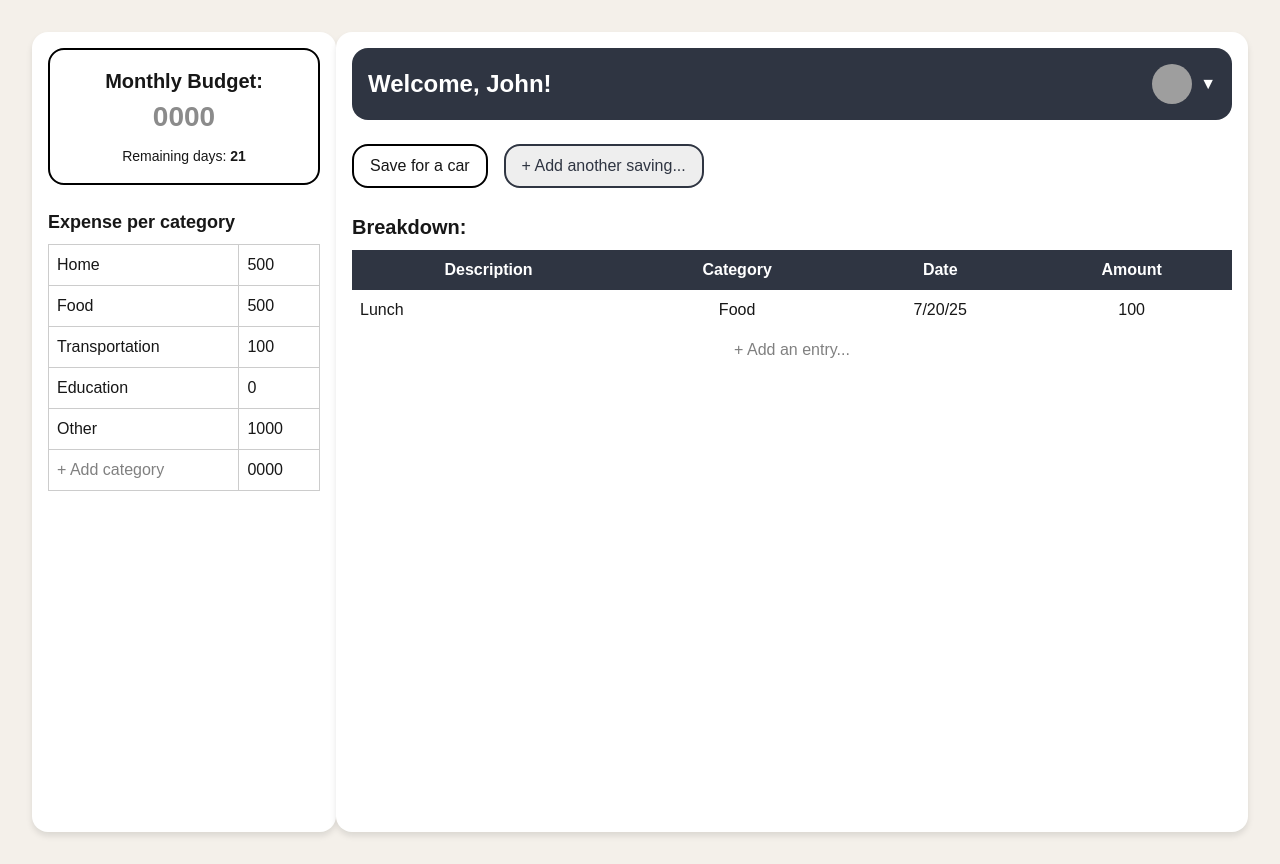
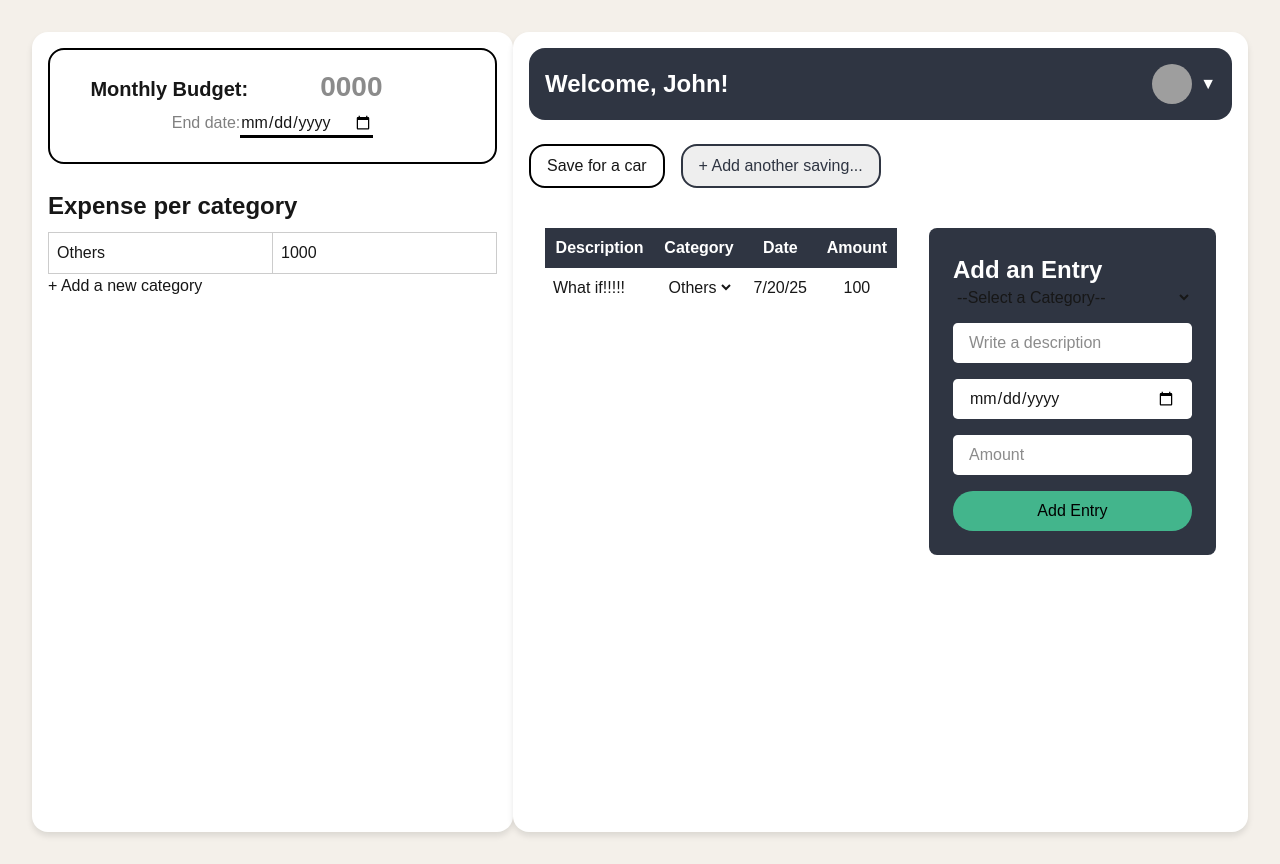
Before and after one commit to krisisy/unibudget, a Next.js app: page /tracker in a window 1280 px wide. Built offline with nearby package versions, Linux system fonts and the light colour scheme; grey boxes are pictures that could not be loaded.

Commit message:
Working on some general functionality

```diff
--- a/src/app/globals.css
+++ b/src/app/globals.css
@@ -1,4 +1,14 @@
 @import "tailwindcss";
+
+input::-webkit-outer-spin-button,
+input::-webkit-inner-spin-button {
+  -webkit-appearance: none;
+  margin: 0;
+}
+
+input[type="number"] {
+  -moz-appearance: textfield;
+}
 
 :root {
   --background: #F1EBE5;
@@ -23,6 +33,10 @@ body {
   background: var(--background);
   color: var(--foreground);
   font-family: Arial, Helvetica, sans-serif;
+}
+
+button {
+  cursor: pointer;
 }
 
 h2 {
--- a/src/app/styles/Main.module.css
+++ b/src/app/styles/Main.module.css
@@ -41,21 +41,36 @@
   font-weight: 700;
   text-align: center;
   width: 50%;
+  border-bottom: solid 3px white;
   outline: none;
 }
 
-.budgetAmount:focus {
+.budgetAmount:focus, .budgetDays input:focus {
   border-bottom: solid 3px;
+}
+
+.budgetDate {
+  margin: 0 auto;
+  outline: none;
+  border-bottom: solid 3px black;
 }
 
 .budgetDays {
   margin-top: 0.5rem;
   font-size: 0.875rem;
+  align-items: center;
+  text-align: center;
+}
+
+.budgetDays input {
+  text-align: center;
+  width: 20px;
+  outline: none;
+  border-bottom: solid 3px white;
 }
 
 .categoryTitle {
   font-weight: bold;
-  font-size: 1.125rem;
   margin-bottom: 0.5rem;
 }
 
@@ -113,11 +128,19 @@
   border-radius: 1rem;
   font-size: 1rem;
 }
+/* Entries */
+.entries {
+  display: flex;
+  gap: 2rem;
+  align-items: flex-start;
+  width: 100%;
+  padding: 1rem;
+  box-sizing: border-box;
+}
 
-.breakdownTitle {
-  font-size: 1.25rem;
-  font-weight: 600;
-  margin-bottom: 0.5rem;
+/* Entry table */
+.tableCont {
+  flex: 1;
 }
 
 .breakdownTable {
@@ -132,6 +155,10 @@
 
 .descTable {
   text-align: left;
+  white-space: normal;
+  word-wrap: break-word;
+  word-break: break-word;
+  max-width: 150px;
 }
 
 .breakdownTable th {
@@ -145,6 +172,51 @@
   padding: 0.5rem;
 }
 
-.textGray {
+.textGray, .budgetBox label {
   color: gray;
 }
+/* Entry form */
+.addEntry {
+  padding: 1.5rem;
+  background-color: #2f3542;
+  border-radius: 8px;
+  max-width: 400px;
+  margin: 0 auto;
+}
+
+.addEntry h2 {
+  color: white;
+}
+
+.entryForm {
+  display: flex;
+  flex-direction: column;
+  gap: 1rem;
+}
+
+.entryForm input,
+.entryForm button {
+  padding: 0.5rem 1rem;
+  font-size: 1rem;
+}
+
+.entryForm input {
+  background-color: white;
+  border-radius: .3rem;
+  outline: none;
+}
+
+.entryBtn  {
+  background-color: #43b58c;
+  padding: 0.75rem;
+  border-radius: 9999px;
+  font-size: 1.125rem;
+  color: black;
+  font-weight: 500;
+  cursor: pointer;
+}
+
+.entryBtn:hover {
+  background-color: #F1EBE5;
+  transition: .3s;
+}
--- a/src/app/tracker/page.js
+++ b/src/app/tracker/page.js
@@ -1,29 +1,129 @@
+'use client';
 import Image from "next/image";
+import { useState, useEffect } from "react";
 import styles from '../styles/Main.module.css';
 
 export default function Tracker() {
+  const [targetDate, setTargetDate] = useState('');
+  const [daysRemaining, setDaysRemaining] = useState(null);
+  const [rows, setRows] = useState([
+    {category: "Others", amount: 1000}
+  ]);
+  const [linkedRows, setLinkedRows] = useState([
+  { selectedCategory: '' }
+  ]);
+
+  // Setting up the date
+  const calculateDaysRemaining = (dateString) => {
+    const today = new Date();
+    const selectedDate = new Date(dateString);
+
+    today.setHours(0, 0, 0, 0);
+    selectedDate.setHours(0, 0, 0, 0);
+
+    const diffInTime = selectedDate - today;
+
+    const diffInDays = Math.ceil(diffInTime / (1000 * 60 * 60 * 24));
+    return diffInDays;
+  };
+
+  useEffect(() => {
+    if (targetDate) {
+      const days = calculateDaysRemaining(targetDate);
+      setDaysRemaining(days);
+    }
+  }, [targetDate]);
+
+  // Handling category change
+  const handleAddRow = (index, field, value) => {
+    const newRows = [...rows];
+    newRows[index][field] = value;
+    setRows(newRows);
+  };
+
+  const addRow = () => {
+    setRows([...rows, { category: '', amount: 0}]);
+  };
+
+  const addLinkedRow = () => {
+    setLinkedRows([...linkedRows, { selectedCategory: ''}]);
+  };
+
+  const handleLinkedChange = (index, value) => {
+    const updated = [...linkedRows];
+    updated[index].selectedCategory = value;
+    setLinkedRows(updated);
+  };
+
+  const getCategories = () => {
+    return rows
+      .filter((row) => row.category.trim !== '')
+      .map((row, i) => (
+        <option key={i} value={row.category}>
+          {row.category}
+        </option>
+      ));
+  };
+
   return (
     <div className={styles.budgetPage}>
       <div className={styles.budgetGrid}>
+
         {/* Left Panel */}
         <div className={styles.budgetLeft}>
           <div className={styles.budgetBox}>
-            <div className={styles.budgetTitle}>Monthly Budget:</div>
-            <input type="text" placeholder="0000" className={styles.budgetAmount}></input>
-            <div className={styles.budgetDays}>Remaining days: <span className="font-semibold">21</span></div>
+
+            <span className={styles.budgetTitle}>Monthly Budget:</span>
+            <input type="number" placeholder="0000" min="0" id="1" className={styles.budgetAmount}></input> <br />
+
+            <label htmlFor="dateInput">End date:</label>
+
+              <input
+                className={styles.budgetDate}
+                type="date"
+                id="dateInput"
+                placeholder="0"
+                value={targetDate}
+                onChange={(e) => setTargetDate(e.target.value)} />
+
+            <div className={styles.budgetDays}>
+
+              {/* Setting remaining days */}
+              {daysRemaining !== null && (
+                <p style={{ marginTop: '15px' }}>
+                  {daysRemaining > 1
+                    ? `${daysRemaining} days remaining`
+                    : daysRemaining === 1
+                    ? '1 day remaining'
+                    : daysRemaining === 0
+                    ? 'Final day!'
+                    : 'Previous goal has passed. Set a new date!'}
+                </p>
+              )}
             </div>
 
-          <div className={styles.categoryTitle}>Expense per category</div>
+          </div>
+          {/* Categories side */}
+          <h2 className={styles.categoryTitle}>Expense per category</h2>
           <table className={styles.categoryTable}>
             <tbody>
-              <tr><td>Home</td><td>500</td></tr>
-              <tr><td>Food</td><td>500</td></tr>
-              <tr><td>Transportation</td><td>100</td></tr>
-              <tr><td>Education</td><td>0</td></tr>
-              <tr><td>Other</td><td>1000</td></tr>
-              <tr><td className={styles.textGray}>+ Add category</td><td>0000</td></tr>
+              {rows.map((row, index) =>
+                <tr key={index}>
+                  <td><input
+                      type="text"
+                      value={row.category}
+                      onChange={(e) => handleAddRow(index, 'category', e.target.value)} />
+                  </td>
+                  <td><input
+                      type="number"
+                      value={row.amount}
+                      onChange={(e) => handleAddRow(index, 'amount', e.target.value)} />
+                  </td>
+                </tr>
+              )}
             </tbody>
           </table>
+          <button onClick={addRow}>+ Add a new category</button>
         </div>
 
         {/* Right Panel */}
@@ -31,7 +131,7 @@ export default function Tracker() {
           <div className={styles.userHeader}>
             <h2>Welcome, John!</h2>
             <div className={styles.userProfile}>
-              <img src="https://avatar.iran.liara.run/public" alt="User" avatar />
+              <img src="https://avatar.iran.liara.run/public" alt="User" avatar="true" />
               {/* <Image className={styles.avatar} width={`40`} height={`40`} src="https://avatar.iran.liara.run/public" alt="User" avatar/> */}
               <button>▼</button>
             </div>
@@ -42,7 +142,8 @@ export default function Tracker() {
             <button className={styles.secondaryButton}>+ Add another saving...</button>
           </div>
 
-          <h3 className={styles.breakdownTitle}>Breakdown:</h3>
+          <div className={styles.entries}>
+            <div className={styles.tableCont}>
               <table className={styles.breakdownTable}>
                 <thead>
                   <tr>
@@ -54,16 +155,43 @@ export default function Tracker() {
                 </thead>
                 <tbody>
                   <tr>
-                <td className={styles.descTable}>Lunch</td>
-                <td>Food</td>
+                    <td className={styles.descTable}>What if!!!!!</td>
+                    {linkedRows.map((row, index) =>(
+                      <td key={`linked-${index}`}>
+                        <select
+                          value={row.selectedCategory}
+                          onChange={(e) => handleLinkedChange(index, e.target.value)}>
+                          {getCategories()}
+                        </select>
+                      </td>
+                    ))}
                     <td>7/20/25</td>
                     <td>100</td>
                   </tr>
-              <tr>
-                <td colSpan="4" className={styles.textGray}>+ Add an entry...</td>
-              </tr>
                 </tbody>
               </table>
+            </div>
+            <div className={styles.addEntry}>
+              <h2>Add an Entry</h2>
+              {linkedRows.map((row, index) =>(
+                <form className={styles.entryForm} key={`linked-${index}`}>
+                <select
+                  value={row.selectedCategory}
+                  onChange={(e) => handleLinkedChange(index, e.target.value)}>
+                <option value="">--Select a Category--</option>
+                {getCategories()}
+                </select>
+                <input type="text" placeholder="Write a description" maxLength="50"/>
+                <input type="date" placeholder="Date" required/>
+                <input type="number" placeholder="Amount" required/>
+
+                <button className={styles.entryBtn}>Add Entry</button>
+
+              </form>
+              ))}
+
+            </div>
+          </div>
         </div>
       </div>
     </div>
```
Lines whose indentation alone changed are shown as unchanged.
